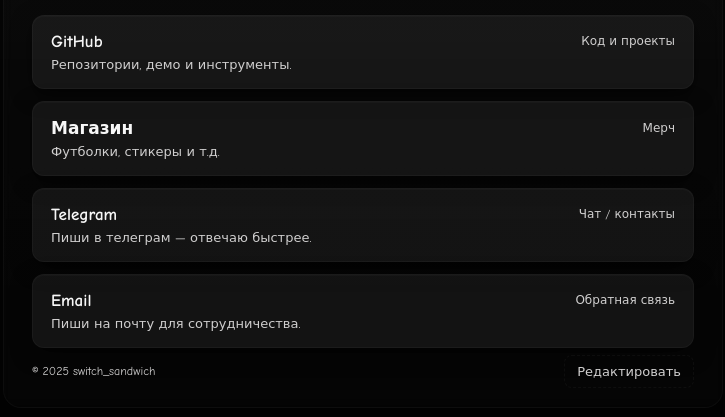
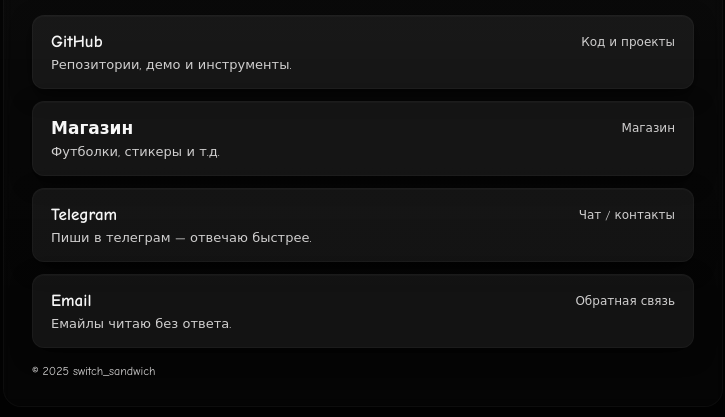
Before and after one commit to switchsandwich/switchsandwich.github.io, a plain HTML site: page index.html in a window 1280 px wide. Shown: the part 237-654 px from the top of the page, without its empty margins (277-1002 px from the left). Drawn offline with Linux system fonts and the light colour scheme.

Commit message:
Update index.html

```diff
--- a/index.html
+++ b/index.html
@@ -208,7 +208,7 @@
       <a class="link-card" href="https://www.teepublic.com/user/switch_sandwich" target="_blank" rel="noopener noreferrer">
         <div class="link-top">
           <div class="link-title">Магазин</div>
-          <div class="small">Мерч</div>
+          <div class="small">Магазин</div>
         </div>
         <div class="link-desc">Футболки, стикеры и т.д.</div>
       </a>
@@ -221,12 +221,12 @@
         <div class="link-desc">Пиши в телеграм — отвечаю быстрее.</div>
       </a>
 
-      <a class="link-card" href="mailto:you@example.com" target="_blank" rel="noopener noreferrer">
+      <a class="link-card" href="mailto:op206dip8@mozmail.com" target="_blank" rel="noopener noreferrer">
         <div class="link-top">
           <div class="link-title">Email</div>
           <div class="small">Обратная связь</div>
         </div>
-        <div class="link-desc">Пиши на почту для сотрудничества.</div>
+        <div class="link-desc">Емайлы читаю без ответа.</div>
       </a>
 
       <!-- Добавляй новые <a class="link-card" ...> сюда -->
@@ -235,7 +235,6 @@
     <footer class="footer">
       <div class="small">© <span id="year"></span> switch_sandwich</div>
       <div>
-        <a class="btn-ghost" href="https://github.com/switchsandwich/switchsandwich.github.io" target="_blank" rel="noopener noreferrer">Редактировать</a>
       </div>
     </footer>
   </article>
```
